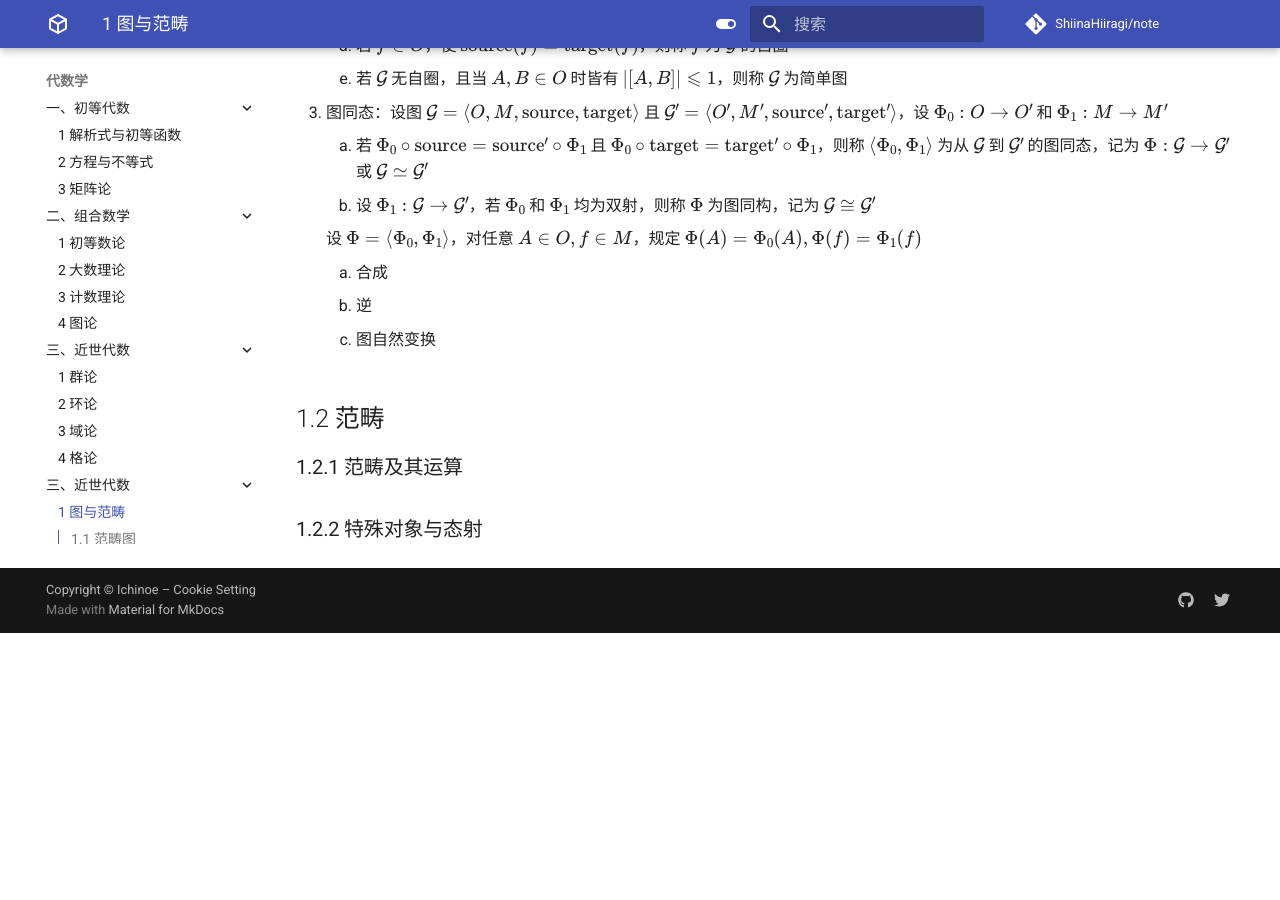
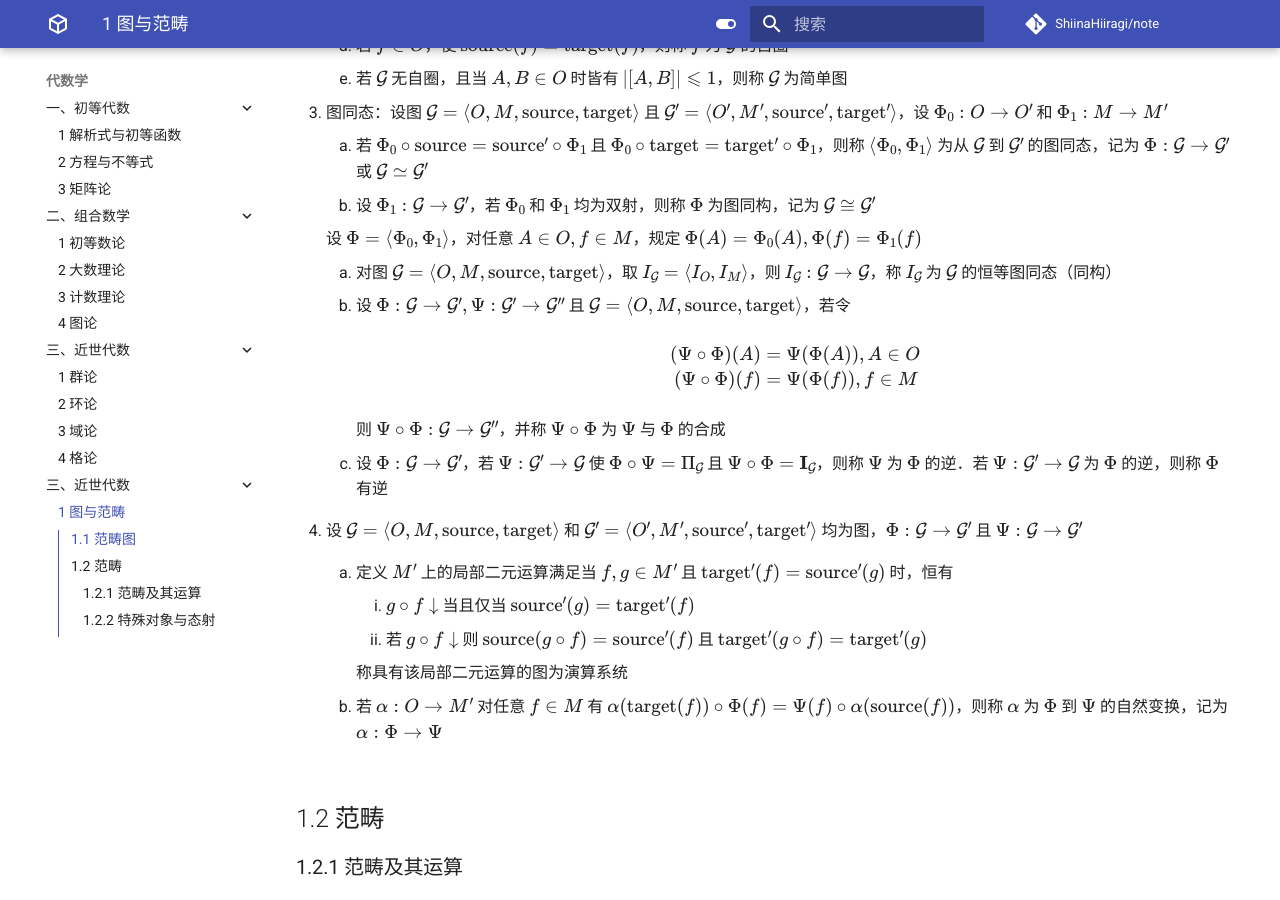
Before and after one commit to ShiinaHiiragi/note, an MkDocs documentation site: the page built from docs/alg/cat/cat.md, in a window 1280 px wide and 900 px high, scrolled down 672 px. Built offline with MkDocs 1.6.1 and Material for MkDocs 9.7.7, drawn with Linux system fonts in a browser that asks for light colours; comment, search, counter and statistics services are not loaded; before the commit the page ends 1305 px from its top, so only the background shows below that.

Commit message:
add graph

```diff
--- a/docs/alg/cat/cat.md
+++ b/docs/alg/cat/cat.md
@@ -22,9 +22,28 @@
 
     设 $\Phi=\left\langle\Phi_{0}, \Phi_{1}\right\rangle$，对任意 $A\in O, f \in M$，规定 $\Phi(A) =\Phi_{0}(A), \Phi(f) =\Phi_{1}(f)$
 
-    1. 合成
-    2. 逆
-    3. 图自然变换
+    1. 对图 $\mathcal{G}=\langle O, M, \operatorname{source}, \operatorname{target}\rangle$，取 $I_{\mathcal{G}}=\left\langle I_{O}, I_{M}\right\rangle$，则 $I_{\mathcal{G}}: \mathcal{G} \rightarrow \mathcal{G}$，称 $I_{\mathcal{G}}$ 为 $\mathcal{G}$ 的恒等图同态（同构）
+    2. 设 $\Phi: \mathcal{G} \rightarrow \mathcal{G}^{\prime}, \Psi: \mathcal{G}^{\prime} \rightarrow \mathcal{G}^{\prime \prime}$ 且 $\mathcal{G}=\langle O, M, \operatorname{source}, \operatorname{target}\rangle$，若令
+
+        $$
+        \begin{aligned}
+        (\Psi \circ \Phi)(A) & =\Psi(\Phi(A)), A \in O \\
+        (\Psi \circ \Phi)(f) & =\Psi(\Phi(f)), f \in M
+        \end{aligned}
+        $$
+
+        则 $\Psi \circ \Phi: \mathcal{G} \rightarrow \mathcal{G}^{\prime \prime}$，并称 $\Psi \circ \Phi$ 为 $\Psi$ 与 $\Phi$ 的合成
+
+    3. 设 $\Phi: \mathcal{G} \rightarrow \mathcal{G}^{\prime}$，若 $\Psi: \mathcal{G}^{\prime} \rightarrow \mathcal{G}$ 使 $\Phi \circ \Psi=\Pi_{\mathcal{G}}$ 且 $\Psi \circ \Phi=\mathbf{I}_{\mathcal{G}}$，则称 $\Psi$ 为 $\Phi$ 的逆．若 $\Psi: \mathcal{G}^{\prime} \rightarrow \mathcal{G}$ 为 $\Phi$ 的逆，则称 $\Phi$ 有逆
+
+4. 设 $\mathcal{G}=\langle O, M, \operatorname{source}, \operatorname{target}\rangle$ 和 $\mathcal{G}^{\prime}=\langle O^{\prime}, M^{\prime}, \operatorname{source}', \operatorname{target}'\rangle$ 均为图，$\Phi: \mathcal{G} \rightarrow \mathcal{G}^{\prime}$ 且 $\Psi: \mathcal{G} \rightarrow \mathcal{G}^{\prime}$
+    1. 定义 $M^{\prime}$ 上的局部二元运算满足当 $f, g \in M^{\prime}$ 且 $\operatorname{target}^{\prime}(f)=\operatorname{source}^{\prime}(g)$ 时，恒有
+        1. $g \circ f \downarrow$ 当且仅当 $\operatorname{source}^{\prime}(g)=\operatorname{target}^{\prime}(f)$
+        2. 若 $g \circ f \downarrow$ 则 $\operatorname{source}(g \circ f)=\operatorname{source}^{\prime}(f)$ 且 $\operatorname{target}^{\prime}(g \circ f)=\operatorname{target}^{\prime}(g)$
+
+        称具有该局部二元运算的图为演算系统
+
+    2. 若 $\alpha: O \rightarrow M^{\prime}$ 对任意 $f \in M$ 有 $\alpha(\operatorname{target}(f)) \circ \Phi(f)=\Psi(f) \circ \alpha(\operatorname{source}(f))$，则称 $\alpha$ 为 $\Phi$ 到 $\Psi$ 的自然变换，记为 $\alpha: \Phi \rightarrow \Psi$
 
 ## 1.2 范畴
 ### 1.2.1 范畴及其运算
```
